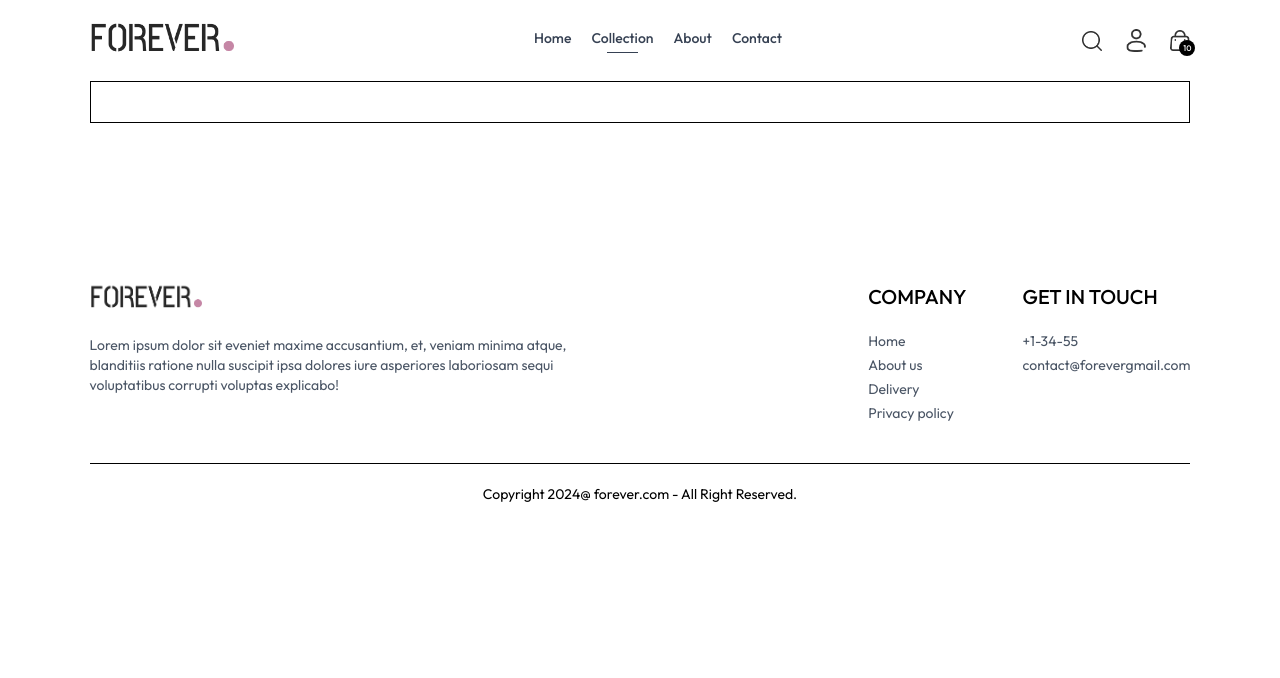
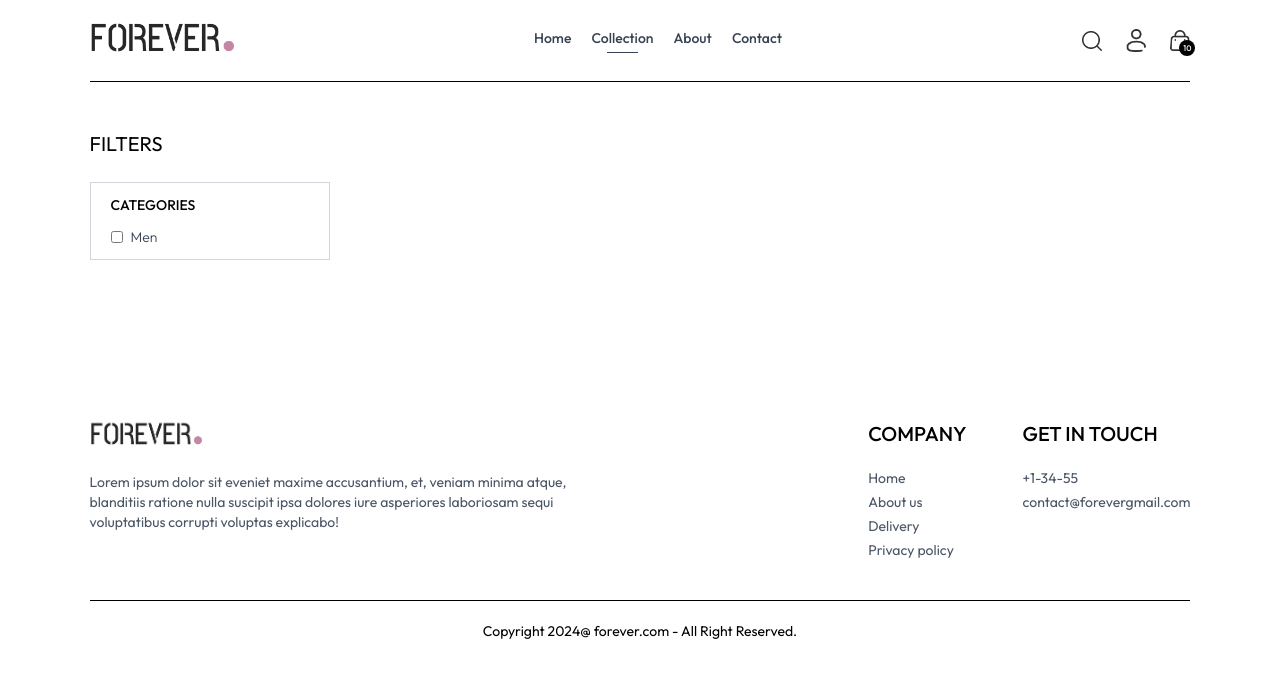
Before and after one commit to kartik2431509/e-commerce, a React (Vite) app in the folder frontend/: page /collection in a window 1280 px wide. Shown: the top 678 px of the page. Built offline with nearby package versions, Linux system fonts and the light colour scheme.

Commit message:
filter box

```diff
--- a/frontend/src/pages/Collection.jsx
+++ b/frontend/src/pages/Collection.jsx
@@ -1,15 +1,28 @@
-import React, { useContext } from 'react'
+import React, { useContext, useState } from 'react'
 import {ShopContext} from '../context/ShopContext';
 
 const Collection = () => {
 
   const {products} = useContext(ShopContext);
+  const [showFilter, setShowFilter] = useState(false)
 
   return (
-    <div className='flex flex-col sm:flex-row gap-1 sm:gap-10 pt-10 border-1'>
+    <div className='flex flex-col sm:flex-row gap-1 sm:gap-10 pt-10 border-t'>
 
       {/* filter options */}
-      <div >
+      <div className='min-w-60'>
+        <p className='my-2 text-xl flex items-center cursor-pointer gap-2'>FILTERS</p>
+
+        {/* Category Filter */}
+        <div className={`border border-gray-300 pl-5 py-3 mt-6 ${showFilter ? '' : 'hidden' } sm:block`}>
+          <p className='mb-3 text-sm font-medium'>CATEGORIES</p>
+          <div className='flex flex-col gap-2 text-sm font-light text-gray-700'>
+            <p className='flex gap-2'>
+              <input className='w-3' type='checkbox' value={'Men'}/> Men
+            </p>
+
+          </div>
+        </div>
 
       </div>
 
```
